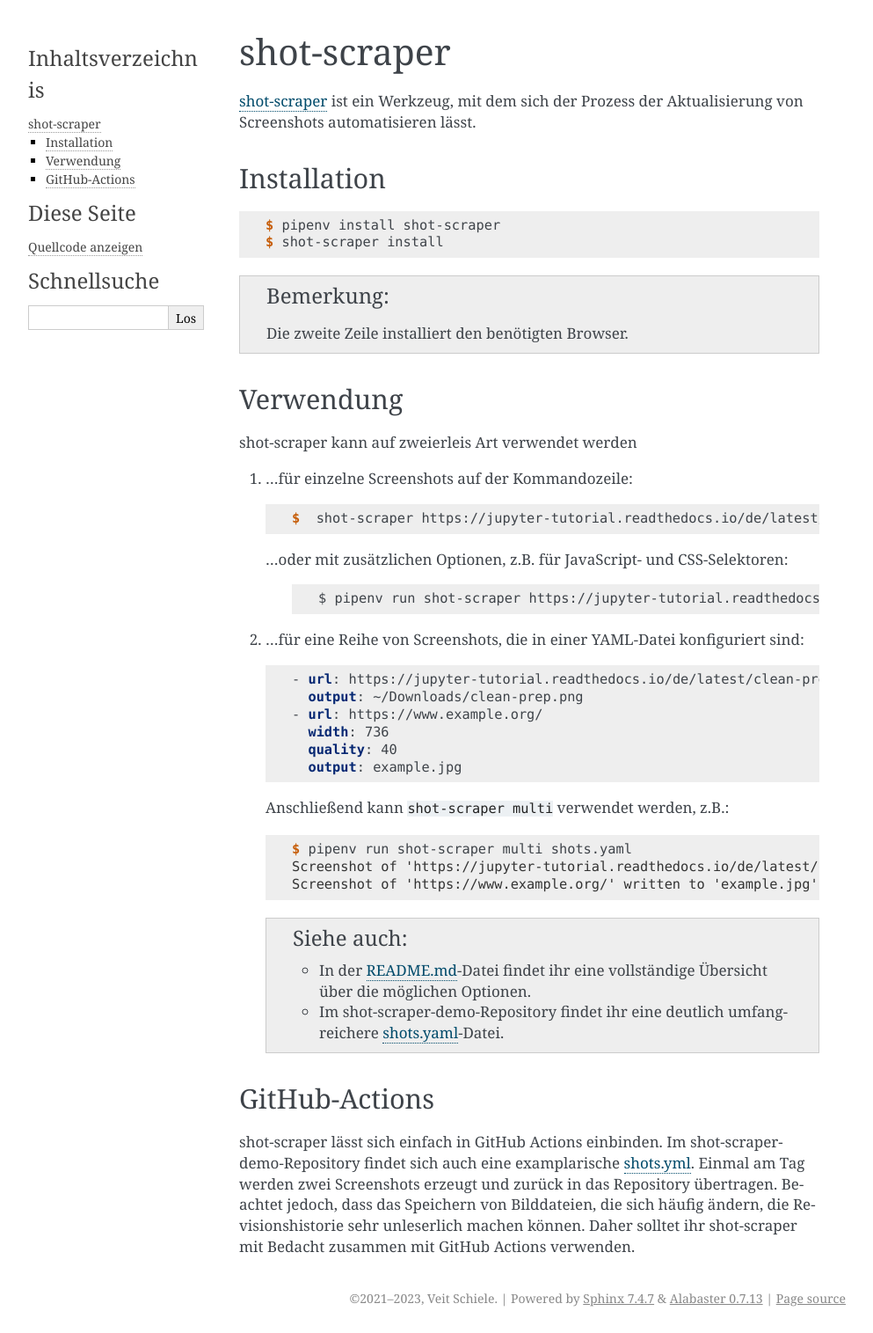
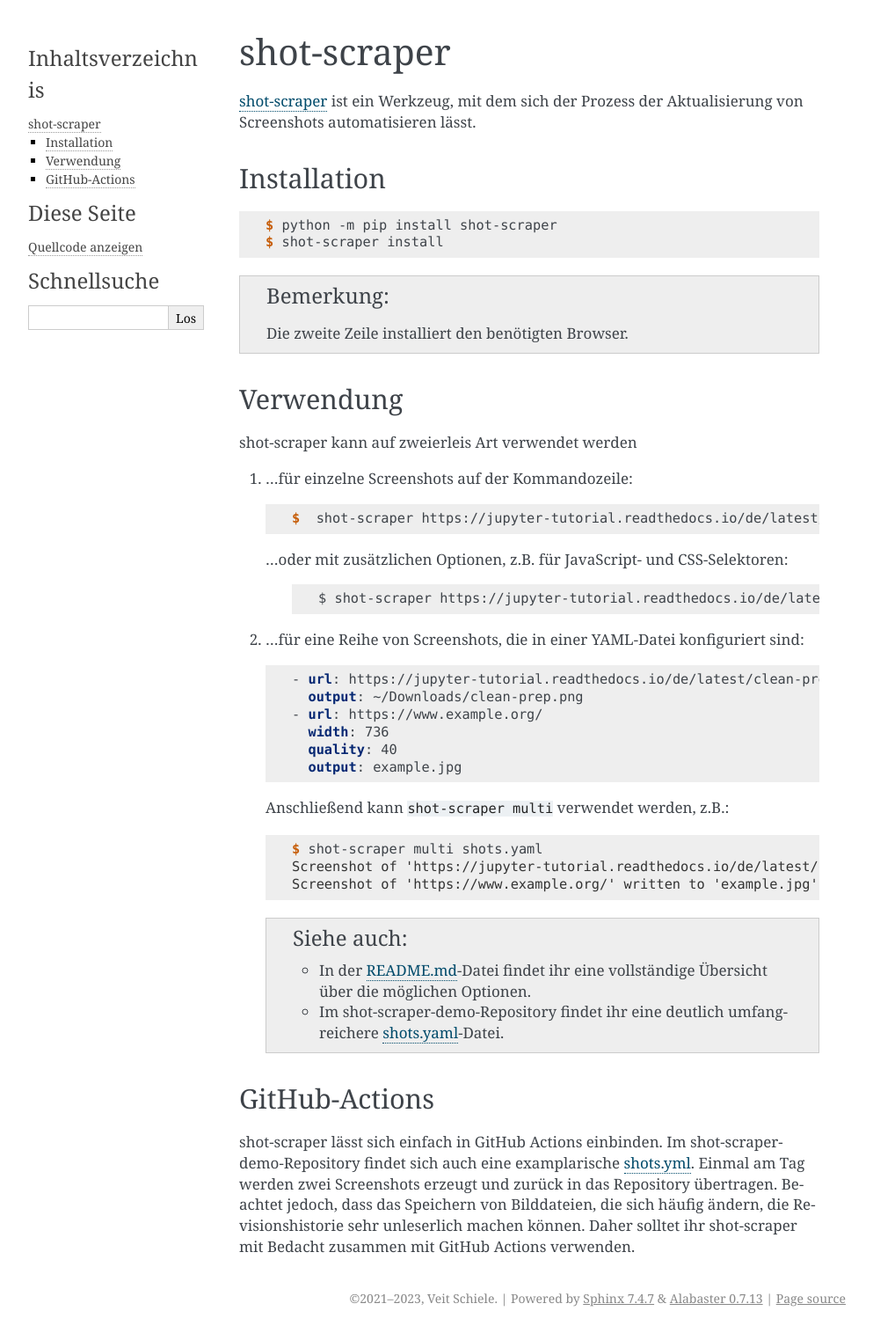
Before and after one commit to veit/python-basics-tutorial-de, a Sphinx documentation site: the page built from docs/document/shot-scraper.rst, in a window 1280 px wide. Shown: the whole page at 88% size, without its empty margins (148-1141 px from the left). Built offline with Sphinx 7.4.7, drawn with Linux system fonts in a browser that asks for light colours; pages that are not in the unit, such as notebooks, are missing from menus.

Commit message:
pencil2: Remove references to pipenv

```diff
--- a/docs/document/shot-scraper.rst
+++ b/docs/document/shot-scraper.rst
@@ -10,7 +10,7 @@
 
 .. code-block:: console
 
-   $ pipenv install shot-scraper
+   $ python -m pip install shot-scraper
    $ shot-scraper install
 
 .. note::
@@ -31,7 +31,7 @@
 
     .. code-block::
 
-        $ pipenv run shot-scraper https://jupyter-tutorial.readthedocs.io/de/latest/clean-prep/index.html -s '#overview' -o ~/Downloads/clean-prep.png
+        $ shot-scraper https://jupyter-tutorial.readthedocs.io/de/latest/clean-prep/index.html -s '#overview' -o ~/Downloads/clean-prep.png
 
 #. …für eine Reihe von Screenshots, die in einer YAML-Datei konfiguriert sind:
 
@@ -48,7 +48,7 @@
 
    .. code-block:: console
 
-        $ pipenv run shot-scraper multi shots.yaml
+        $ shot-scraper multi shots.yaml
         Screenshot of 'https://jupyter-tutorial.readthedocs.io/de/latest/clean-prep/index.html' written to '~(Downloads/clean-prep.png'
         Screenshot of 'https://www.example.org/' written to 'example.jpg'
 
--- a/docs/libs/binary-extensions.rst
+++ b/docs/libs/binary-extensions.rst
@@ -212,7 +212,7 @@
 
 .. code-block:: console
 
-    $ pipenv run pyproject-build ../dataprep
+    $ pyproject-build .
     * Creating venv isolated environment...
     * Installing packages in isolated environment... (cython, setuptools>=40.6.0, wheel)
     * Getting dependencies for sdist...
```
Also changed, not shown: 1 other file.
